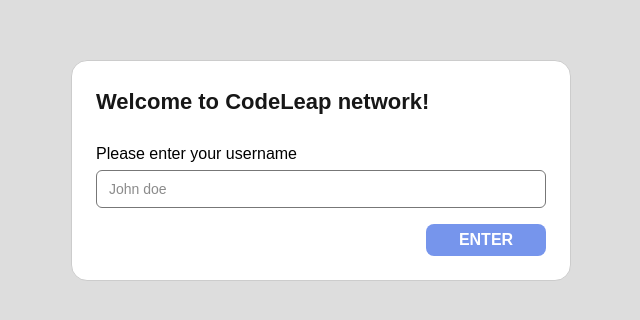
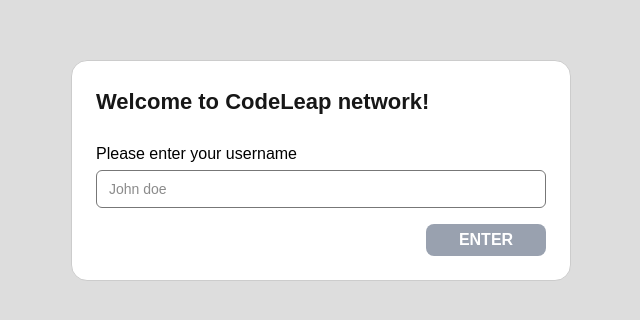
Before and after one commit to madruga665/desafio-codeleap-frontend, a Next.js app: page / in a window 1280 px wide. Shown: the part 230-550 px from the top of the page, without its empty margins (319-959 px from the left). Built offline with nearby package versions, Linux system fonts and the light colour scheme.

Commit message:
feat: save username

```diff
--- a/src/components/signup-form/signup-form.tsx
+++ b/src/components/signup-form/signup-form.tsx
@@ -1,15 +1,44 @@
+'use client'
+
+import { useState } from "react";
 import { Button } from "../button/button";
 import { InputField } from "../input-field/input-field";
 import { Heading1 } from "../typography/heading/heading1";
 
 export function SignupForm() {
+  const [username, setUsername] = useState("");
+
+  const handleSubmit = (e: React.SubmitEvent) => {
+    e.preventDefault();
+
+    if (username.trim()) {
+      sessionStorage.setItem('@codeleap:username', username);
+      setUsername(""); // Limpa o input após o envio
+    }
+  };
+
   return (
-    <form className="w-125 bg-white border border-[#CCCCCC] p-6 rounded-2xl">
+    <section className="w-125 bg-white border border-[#CCCCCC] p-6 rounded-2xl">
       <Heading1 className="mb-6">Welcome to CodeLeap network!</Heading1>
-      <InputField id="username" label="Please enter your username" placeholder="John doe" />
-      <div className="flex flex-row justify-end w-full mt-4">
-        <Button variant="primary">ENTER</Button>
-      </div>
-    </form>
+
+      <form onSubmit={handleSubmit}>
+        <InputField
+          id="username"
+          label="Please enter your username"
+          placeholder="John doe"
+          value={username}
+          onChange={(e) => setUsername(e.target.value)}
+        />
+        <div className="flex flex-row justify-end w-full mt-4">
+          <Button
+            variant="primary"
+            type="submit"
+            disabled={!username.trim()}
+          >
+            ENTER
+          </Button>
+        </div>
+      </form>
+    </section>
   )
 }
```
